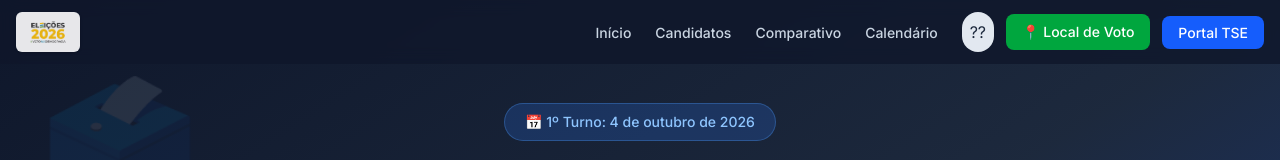
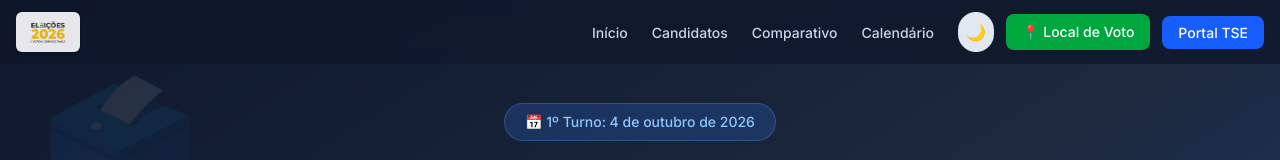
Before and after one commit to daniboycam/eleicoes-2026, a Next.js app: page / in a window 1280 px wide. Shown: the top 160 px of the page. Built offline with nearby package versions, Linux system fonts and the light colour scheme.

Commit message:
fix: tailwind v4 dark mode strategy configuration

```diff
--- a/src/app/globals.css
+++ b/src/app/globals.css
@@ -1,4 +1,5 @@
 @import "tailwindcss";
+@custom-variant dark (&:where(.dark, .dark *));
 
 @theme inline {
   --font-sans: var(--font-inter);
--- a/src/components/theme-toggle.tsx
+++ b/src/components/theme-toggle.tsx
@@ -2,17 +2,27 @@
 
 import * as React from "react";
 import { useTheme } from "next-themes";
+import { useEffect, useState } from "react";
 
 export function ThemeToggle() {
-  const { theme, setTheme } = useTheme();
+  const [mounted, setMounted] = useState(false);
+  const { resolvedTheme, setTheme } = useTheme();
+
+  useEffect(() => {
+    setMounted(true);
+  }, []);
+
+  if (!mounted) {
+    return <button className="p-2 rounded-full bg-slate-200 w-10 h-10"></button>;
+  }
 
   return (
     <button
-      onClick={() => setTheme(theme === "light" ? "dark" : "light")}
+      onClick={() => setTheme(resolvedTheme === "light" ? "dark" : "light")}
       className="p-2 rounded-full bg-slate-200 dark:bg-slate-800 text-slate-800 dark:text-slate-200 transition-colors"
       aria-label="Alternar tema"
     >
-      {theme === "light" ? "??" : "??"}
+      {resolvedTheme === "light" ? "🌙" : "☀️"}
     </button>
   );
 }
```
